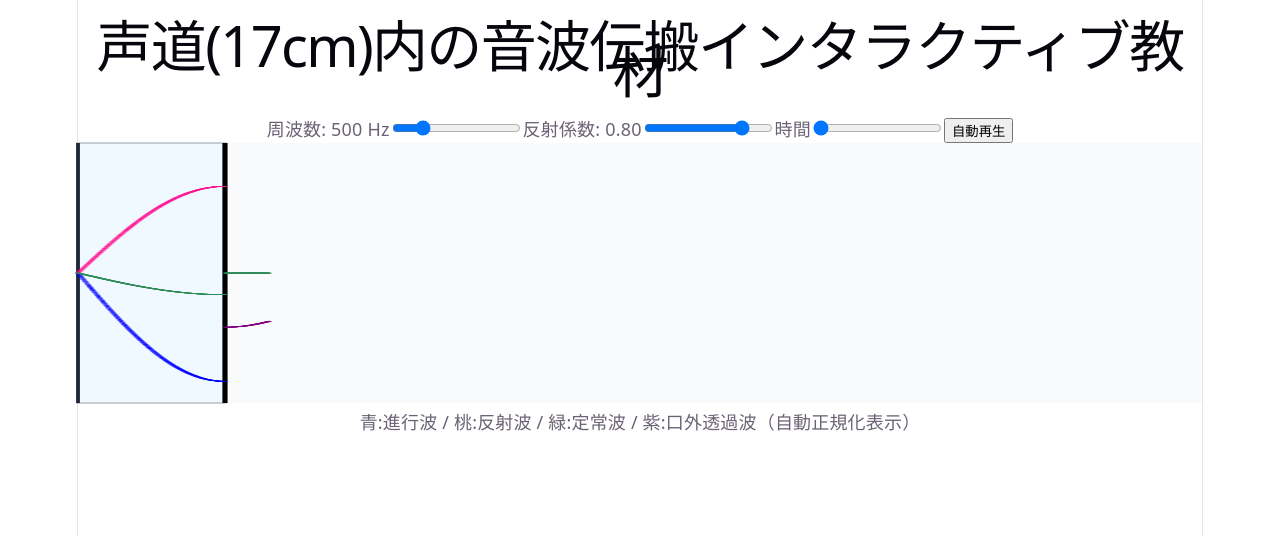
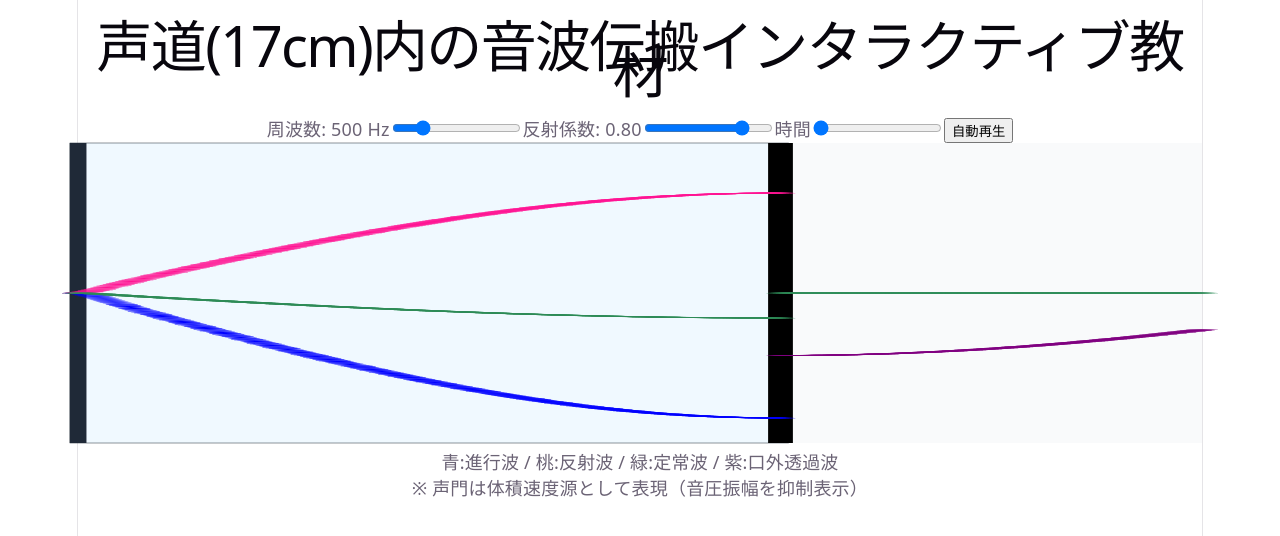
Before and after one commit to gengo22study-web/vocal-tract-wave, a React (Vite) app: page / in a window 1280 px wide. Shown: the top 536 px of the page. Built offline with nearby package versions, Linux system fonts and the light colour scheme.

Commit message:
update visualization and physics model

```diff
--- a/src/App.jsx
+++ b/src/App.jsx
@@ -1,15 +1,18 @@
+import { useState, useEffect } from "react";
+import "./App.css";
 
 
-import { useState, useEffect } from "react";
-import "./App.css";
 export default function App() {
   const L = 0.17; // 声道長 [m]
-  const c = 340; // 音速 [m/s]
+  const c = 340;  // 音速 [m/s]
+
 
   const [freq, setFreq] = useState(500);
   const [reflection, setReflection] = useState(0.8);
   const [time, setTime] = useState(0);
   const [playing, setPlaying] = useState(false);
+
+
   const omega = 2 * Math.PI * freq;
   const k = omega / c;
 
@@ -22,22 +25,32 @@ export default function App() {
     return () => clearInterval(id);
   }, [playing]);
 
+  // 横方向を広く可視化（声道 + 口外を余裕をもって表示）
+  const X_MAX = 1.6 * L;
+  const x = Array.from({ length: 360 }, (_, i) => (i / 359) * X_MAX);
+  /*
+    声門側の注意：
+    声門は「音圧源」ではなく「体積速度源」に近い。
+    教育的配慮として、x=0 近傍の音圧振幅をテーパで抑制し、
+    声帯が上下に大きく振動しているように“見えない”表示にする。
+  */
+  const sourceTaper = xi => 1 - Math.exp(-xi / (0.02 * L));
+  const incidentRaw = x.map(xi =>
+    xi <= L ? sourceTaper(xi) * Math.sin(omega * time - k * xi) : null
+  );
+  const reflectedRaw = x.map(xi =>
+    xi <= L ? sourceTaper(xi) * reflection * Math.sin(omega * time + k * xi) : null
+  );
 
-  const x = Array.from({ length: 300 }, (_, i) => (i / 299) * L * 1.3);
 
-  const incidentRaw = x.map(xi => xi <= L ? Math.sin(omega * time - k * xi) : null);
-  const reflectedRaw = x.map(xi => xi <= L ? reflection * Math.sin(omega * time + k * xi) : null);
   const totalRaw = x.map((_, i) => (incidentRaw[i] ?? 0) + (reflectedRaw[i] ?? 0));
   const transmittedRaw = x.map(xi => xi > L ? 0.5 * Math.sin(omega * time - k * xi) : null);
-
 
   // 定常波がはみ出さないよう正規化
   const maxAmp = Math.max(
     ...totalRaw.filter(v => v !== null).map(v => Math.abs(v)),
     1
   );
-
-
   const norm = v => (v === null ? null : v / maxAmp);
 
 
@@ -59,25 +72,25 @@ export default function App() {
         <label>反射係数: {reflection.toFixed(2)}</label>
         <input type="range" min="0" max="1" step="0.05"
           value={reflection} onChange={e => setReflection(+e.target.value)} />
+
+
         <label>時間</label>
         <input type="range" min="0" max="0.02" step="0.0002"
           value={time} onChange={e => setTime(+e.target.value)} />
-
 
         <button onClick={() => setPlaying(p => !p)}>
           {playing ? "停止" : "自動再生"}
         </button>
       </div>
 
-
       <svg
         width="100%"
-        height="260"
-        viewBox="0 -1.2 1.3 2.4"
+        height="300"
+        viewBox={`0 -1.2 ${X_MAX} 2.4`}
         preserveAspectRatio="none"
         style={{ background: "#f9fafb", overflow: "visible" }}
       >
-        {/* 声道管の範囲（背景が暗くても見えるよう明瞭化） */}
+        {/* 声道管の範囲 */}
         <rect
           x={0}
           y={-1.2}
@@ -88,29 +101,10 @@ export default function App() {
           strokeWidth={0.004}
         />
 
-
-        {/* 声門位置（左端） */}
-        <line
-          x1={0}
-          x2={0}
-          y1={-1.2}
-          y2={1.2}
-          stroke="#1f2937"
-          strokeWidth={0.004}
-        />
-
-
-        {/* 口唇位置（明示的に強調） */}
-        <line
-          x1={L}
-          x2={L}
-          y1={-1.2}
-          y2={1.2}
-          stroke="#000000"
-          strokeWidth={0.006}
-        />
-
-
+        {/* 声門位置 */}
+        <line x1={0} x2={0} y1={-1.2} y2={1.2} stroke="#1f2937" strokeWidth={0.004} />
+        {/* 口唇位置 */}
+        <line x1={L} x2={L} y1={-1.2} y2={1.2} stroke="#000" strokeWidth={0.006} />
         {x.map((xi, i) => incident[i] !== null && (
           <circle key={"i" + i} cx={xi} cy={-incident[i]} r={0.004} fill="blue" />
         ))}
@@ -126,7 +120,8 @@ export default function App() {
       </svg>
 
       <p className="legend">
-        青:進行波 / 桃:反射波 / 緑:定常波 / 紫:口外透過波（自動正規化表示）
+        青:進行波 / 桃:反射波 / 緑:定常波 / 紫:口外透過波<br />
+        ※ 声門は体積速度源として表現（音圧振幅を抑制表示）
       </p>
     </div>
   );
```
Also changed, not shown: 3 other files (tests, documents, lock files or other folders).
